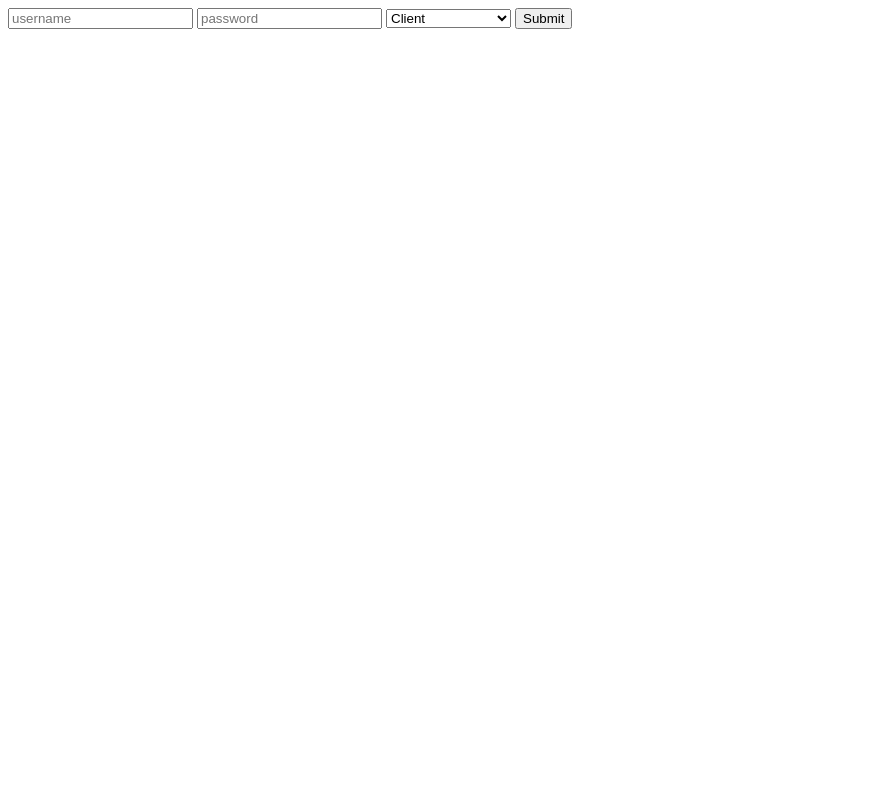
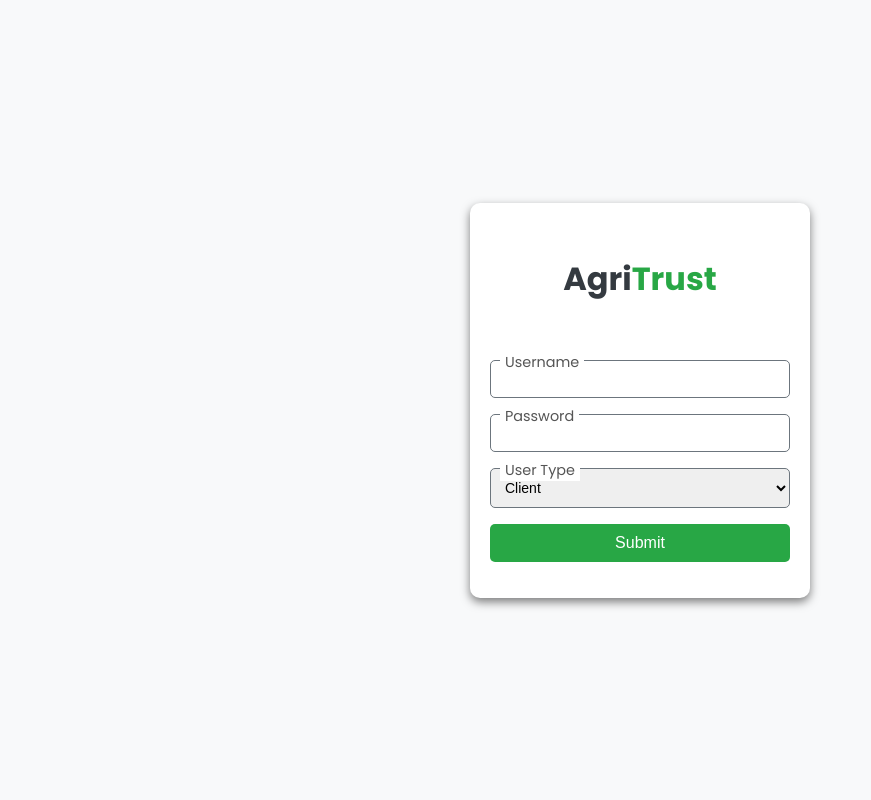
Before and after one commit to bowtsogakow/Elective5-LoanCooperative, a Django app: page /auth/ in a window 1280 px wide. Shown: the whole page, without its empty margins (0-871 px from the left). Run offline with Django 5.2, Linux system fonts and the light colour scheme; parts of the project's set-up code (start-up, migrations or seed data) failed here and were passed over.

Commit message:
login css

```diff
--- a/admin_frontend/templates/AgriTrust/header.html
+++ b/admin_frontend/templates/AgriTrust/header.html
@@ -16,10 +16,10 @@
             font-weight: bold;
             font-size: 24px;
             color: var(--bg2);
-        }
 
-        .header-title span {
-            color: var(--bg1);
+            span {
+                color: var(--bg1);
+            }
         }
 
         .hamburger {
--- a/admin_frontend/templates/AgriTrust/import.html
+++ b/admin_frontend/templates/AgriTrust/import.html
@@ -7,6 +7,6 @@
 <script src="https://cdnjs.cloudflare.com/ajax/libs/font-awesome/6.5.0/js/all.min.js"></script>
 
 
-<head>
-  <meta name="viewport" content="width=device-width, initial-scale=1.0">
+  <head>
+    <meta name="viewport" content="width=device-width, initial-scale=1.0">
 </head>
--- a/auth_frontend/templates/auth_frontend/login.html
+++ b/auth_frontend/templates/auth_frontend/login.html
@@ -1,60 +1,194 @@
 <html>
+    <head>
+        <meta name="viewport" content="width=device-width, initial-scale=1.0">
+
+        <style>
+            @import url('https://fonts.googleapis.com/css2?family=Poppins:wght@400;700&display=swap');
+            :root {
+                --bg1: #28a745;
+                --bg2: #f8f9fa;
+                --bg3: #343a40;
+                --bg4: #ffffff;
+                --txt: #343a40;
+                --txt1: #6c757d;
+                --txt2: #007bff;
+                --txt3: #e9ecef;
+                --btn: #28a745;
+                --btn-hov: #1a7a30;
+            }
+
+            body {
+                font-family: 'Poppins', sans-serif;
+                background-color: var(--bg2);
+                color: var(--txt);
+                margin: 0;
+                padding: 0;
+                display: flex;
+                justify-content: center;
+                align-items: center;
+                height: 100vh;
+            }
+
+            .login-div {
+                background-color: var(--bg4);
+                border: 0 solid var(--txt1);
+                border-radius: 10px;
+                padding: 20px;
+                box-shadow: 0 4px 10px rgba(0, 0, 0, 0.5);
+                width: 300px;
+                text-align: center;
+                justify-content: center;
+            }
+
+            .header-title {
+                font-weight: bold;
+                font-size: 2rem;
+                color: var(--txt);
+            }
+
+            .header-title span {
+                color: var(--bg1);
+            }
+
+            /* #login-form {
+                background-color: var(--bg4);
+                border: 0 solid var(--txt1);
+                border-radius: 10px;
+                padding: 20px;
+                box-shadow: 0 4px 10px rgba(0, 0, 0, 0.5);
+                width: 300px;
+            } */
+
+            .input-group {
+                position: relative;
+                width: 100%;
+                margin-bottom: 1rem;
+            }
+
+            .input-group label {
+                position: absolute;
+                top: -8px;
+                left: 10px;
+                background-color: white;
+                padding: 0 5px;
+                font-size: 0.9rem;
+                color: #555;
+            }
+
+            .input-group input {
+                width: 100%;
+                padding: 10px;
+                border: 1px solid #ccc;
+                border-radius: 4px;
+                font-size: 1rem;
+                outline: none;
+            }
+
+            .input-group input:focus {
+                border-color: #007bff;
+                box-shadow: 0 0 5px rgba(0, 123, 255, 0.5);
+            }
+
+            #login-form input,
+            #login-form select {
+                width: 100%;
+                padding: 10px;
+                border: 1px solid var(--txt1);
+                border-radius: 5px;
+                font-size: 14px;
+            }
+
+            #login-form button {
+                width: 100%;
+                padding: 10px;
+                border: none;
+                border-radius: 5px;
+                background-color: var(--btn);
+                color: var(--bg4);
+                font-size: 16px;
+                cursor: pointer;
+                transition: background-color 0.3s;
+            }
+
+            #login-form button:hover {
+                background-color: var(--btn-hov);
+            }
+
+            #login-result {
+                margin-top: 10px;
+                font-size: 14px;
+                text-align: center;
+            }
+        </style>
+    </head>
+
     <body>
-        <!-- Div for displaying login result -->
-        <div id = "login-result">
 
+        <div class="login-div">
+            <header>
+                <div class="header-title">
+                    <p>Agri<span>Trust</span></p>
+                </div>
+            </header>
+
+            <div id="login-result"></div>
+            <br>
+            <form id="login-form">
+                <div class="input-group">
+                    <label for="username">Username</label>
+                    <input type="text" name="username" placeholder="" required>
+                </div>
+                <div class="input-group">
+                    <label for="password">Password</label>
+                    <input type="password" name="password" placeholder="" required>
+                </div>
+                <div class="input-group">
+                    <label for="type">User Type</label>
+                    <select name="type">
+                        <option value="client">Client</option>
+                        <option value="cashier">Cashier/Collector</option>
+                        <option value="admin">Admin</option>
+                    </select>
+                </div>
+                <button onclick="handleLoginClick(event)">Submit</button>
+            </form>
         </div>
-
-        <form id = "login-form">
-            <input type="text" name = "username" placeholder="username">
-            <input type="text" name = "password" placeholder="password">
-            <select name = "type">
-                <option value="client">Client</option>
-                <option value="cashier">Cashier/Collector</option>
-                <option value="admin" >Admin</option>
-            </select>
-            <button onclick="handleLoginClick(event)"> Submit </button>
-        </form>
     </body>
 
     <script>
-        async function handleLoginClick(e){
+        async function handleLoginClick(e) {
             e.preventDefault();
-            const form = document.getElementById("login-form")
+            const form = document.getElementById("login-form");
             const formData = new FormData(form);
 
-            const response = await fetch("{% url 'server_login'%}", {
+            const response = await fetch("{% url 'server_login' %}", {
                 method: "POST",
                 body: formData,
-                headers : {
-                    'X-CSRFToken': "{{csrf_token}}"
+                headers: {
+                    'X-CSRFToken': "{{ csrf_token }}"
                 }
-            })
+            });
 
-            const data = await response.json()
+            const data = await response.json();
 
             const login_status = data.status;
 
-            console.log(data);
-
-            if(login_status == 3){
-                window.location.href = "{% url 'admin_index' %}"
+            if (login_status == 3) {
+                window.location.href = "{% url 'admin_index' %}";
             }
 
-            if(login_status == 2){
-                window.location.href = "{% url 'cashier_index' %}"
+            if (login_status == 2) {
+                window.location.href = "{% url 'cashier_index' %}";
             }
 
-            if(login_status == 1){
+            if (login_status == 1) {
                 window.location.href = "/";
             }
 
-            if(login_status == 0){
+            if (login_status == 0) {
                 const login_result = document.getElementById("login-result");
-                login_result.innerHTML = `<p style = "color : red"> Invalid credentials. Please try again! </p>`;
+                login_result.innerHTML = `<p style="color: red">Invalid credentials. Please try again!</p>`;
             }
         }
-
-
     </script>
-</html
+</html>
```
Also changed, not shown: admin_frontend/templates/AgriTrust/css.html (line endings or trailing spaces), media/billing_statements/462574778_2020505805041436_1522509648175730985_n.png (added), media/billing_statements/soft_shadow_1.png (added).
